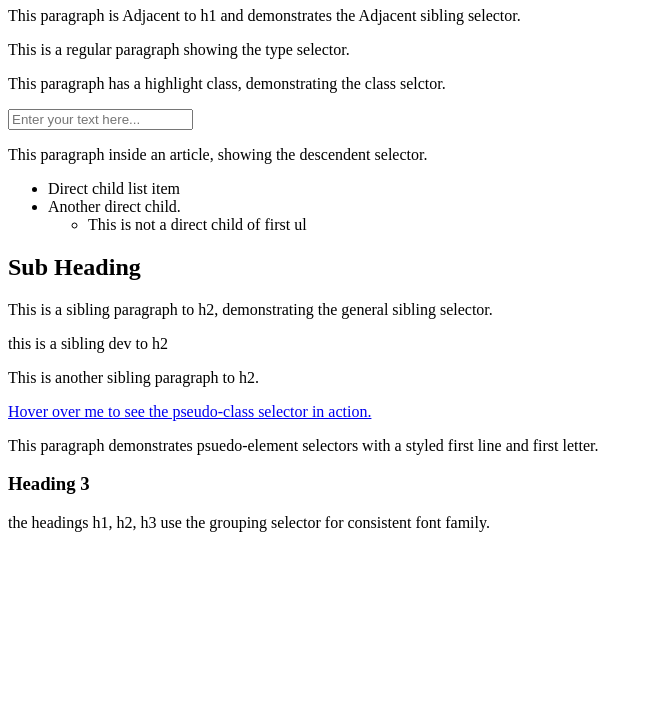
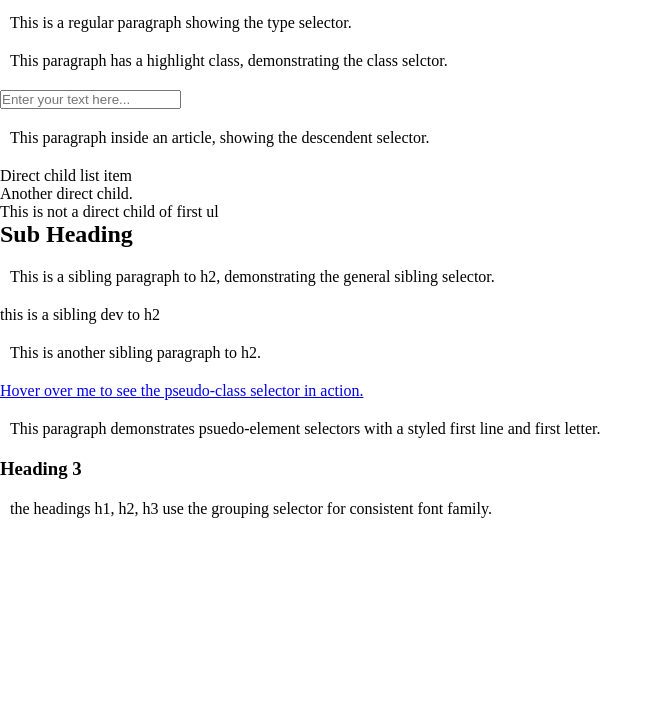
Before and after one commit to bilalahmad72/css_learning, a plain HTML site: page 04_masterclass_css/selectors.html in a window 1280 px wide. Shown: the part 99-800 px from the top of the page, without its empty margins (0-663 px from the left). Drawn offline with Linux system fonts and the light colour scheme.

Commit message:
working with selectors

```diff
--- a/04_masterclass_css/selectors.html
+++ b/04_masterclass_css/selectors.html
@@ -7,7 +7,34 @@
     <style>
       /* 1. Universal Selector */
 
+      /*
+      - This selector indicating by the " * " sign, we can use " body " or " html " as well, but the prefessional way is that to use the " * " symbol.
+
+      - This selector indicating that select everything on the webpage
+
+      - This selector will be at the top very first in CSS
+      */
+
+      * {
+        /* its will remove all the margings on all the tags by automatically */
+        margin: 0;
+
+        /* its will remove all the paddings on all tags */
+        padding: 0;
+
+        box-sizing: border-box;
+      }
+
       /* 2. Type Selector */
+
+      /* - This is the type of selector in which we refer that which element or tag are selected to style that like h1,h2, p, form etc... */
+
+      p {
+        font-size: 16px;
+
+        /* we can give margin & padding in this way as well this works like as TRBL => Top Right Bottom Left */
+        margin: 20px 10px 20px 10px;
+      }
 
       /* 3. Class Selector */
 
```
